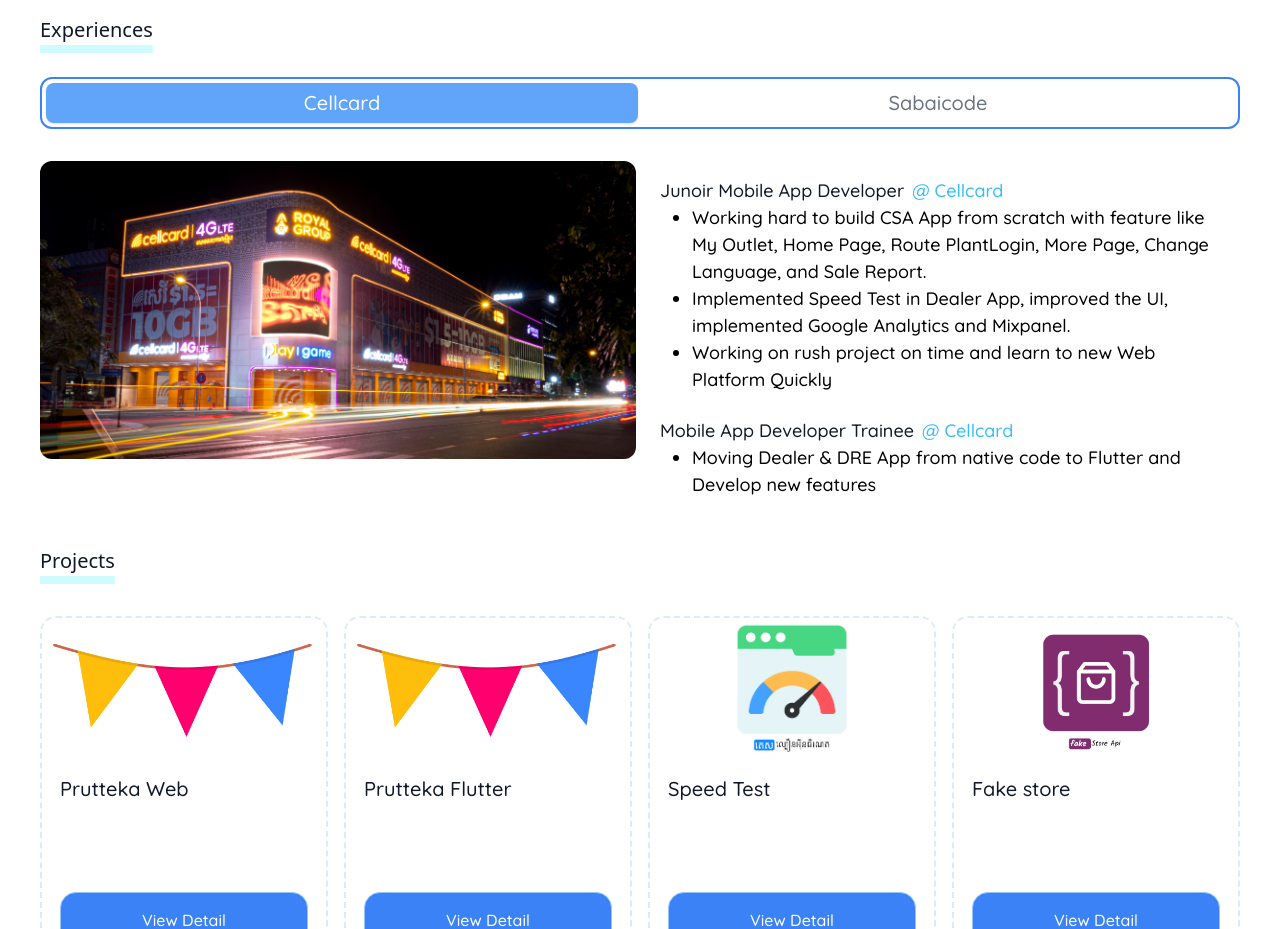
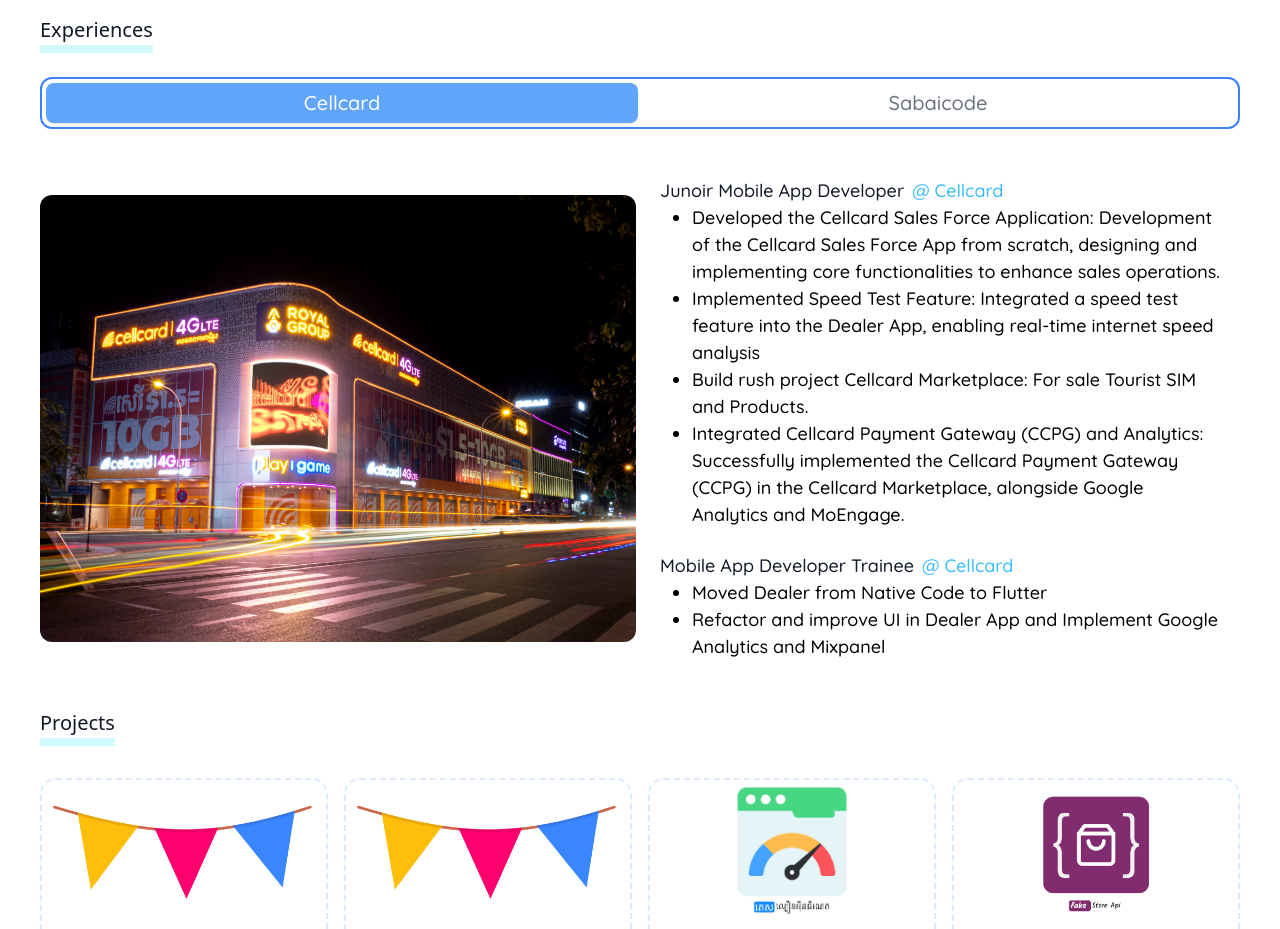
Before and after one commit to itsnang/Personal-Portfolio, a Next.js app: page / in a window 1280 px wide. Shown: the part 1020-1949 px from the top of the page. Built offline with nearby package versions, Linux system fonts and the light colour scheme.

Commit message:
Fix image aspect ratio and update project description

```diff
--- a/src/components/Breadcrumbs.tsx
+++ b/src/components/Breadcrumbs.tsx
@@ -36,15 +36,16 @@
           };
         } else {
           return {
-            name: "Project",
+            name: crumb.charAt(0).toUpperCase() + crumb.slice(1),
             url: "/",
           };
         }
       });
     }
 
+    console.log(crumbs);
     setLinks(crumbs);
-  }, [router.asPath]);
+  }, [router.asPath, router.pathname]);
 
   return (
     <div
--- a/src/components/ExperienceTabs.tsx
+++ b/src/components/ExperienceTabs.tsx
@@ -43,8 +43,8 @@
           </Tab.List>
           <Tab.Panels>
             <Tab.Panel>
-              <div className="grid grid-cols-1 pt-8 md:grid-cols-1 lg:grid-cols-2 box-content gap-2">
-                <div className="relative aspect-[2/1] w-full overflow-hidden rounded-xl">
+              <div className="grid grid-cols-1 items-center pt-8 md:grid-cols-1 lg:grid-cols-2 box-content gap-2">
+                <div className="relative aspect-[4/3] w-full overflow-hidden rounded-xl">
                   <Image
                     alt="habbit"
                     src="/assets/cellcard.jpg"
@@ -65,18 +65,26 @@
                     </Typography>
                     <ul className="list-disc list-outside lg:pl-8 md:pl-8 pl-4 text-base lg:text-lg md:text-lg">
                       <li>
-                        Working hard to build CSA App from scratch with feature
-                        like My Outlet, Home Page, Route PlantLogin, More Page,
-                        Change Language, and Sale Report.
+                        Developed the Cellcard Sales Force Application:
+                        Development of the Cellcard Sales Force App from
+                        scratch, designing and implementing core functionalities
+                        to enhance sales operations.
                       </li>
 
                       <li>
-                        Implemented Speed Test in Dealer App, improved the UI,
-                        implemented Google Analytics and Mixpanel.
+                        Implemented Speed Test Feature: Integrated a speed test
+                        feature into the Dealer App, enabling real-time internet
+                        speed analysis
                       </li>
                       <li>
-                        Working on rush project on time and learn to new Web
-                        Platform Quickly
+                        Build rush project Cellcard Marketplace: For sale
+                        Tourist SIM and Products.
+                      </li>
+                      <li>
+                        Integrated Cellcard Payment Gateway (CCPG) and
+                        Analytics: Successfully implemented the Cellcard Payment
+                        Gateway (CCPG) in the Cellcard Marketplace, alongside
+                        Google Analytics and MoEngage.
                       </li>
                     </ul>
                   </div>
@@ -93,9 +101,10 @@
                       </Link>
                     </Typography>
                     <ul className="list-disc list-outside lg:pl-8 md:pl-8 pl-4 text-base md:text-lg lg:text-lg">
+                      <li>Moved Dealer from Native Code to Flutter</li>
                       <li>
-                        Moving Dealer & DRE App from native code to Flutter and
-                        Develop new features
+                        Refactor and improve UI in Dealer App and Implement
+                        Google Analytics and Mixpanel
                       </li>
                     </ul>
                   </div>
--- a/src/data/projects.tsx
+++ b/src/data/projects.tsx
@@ -99,7 +99,7 @@
     description: `
     This website is part of a learning project, and the data you see is powered by a fake API specifically created for practicing Nuxt.js development.
 
-    As we continue to improve and enhance our skills in building web applications with Nuxt.js
+    As I continue to improve and enhance my skills in building web applications with Nuxt.js
         `,
     technologies: [
       Technologies.vuejs,
```
Also changed, not shown: public/assets/profile.jpg (deleted).
